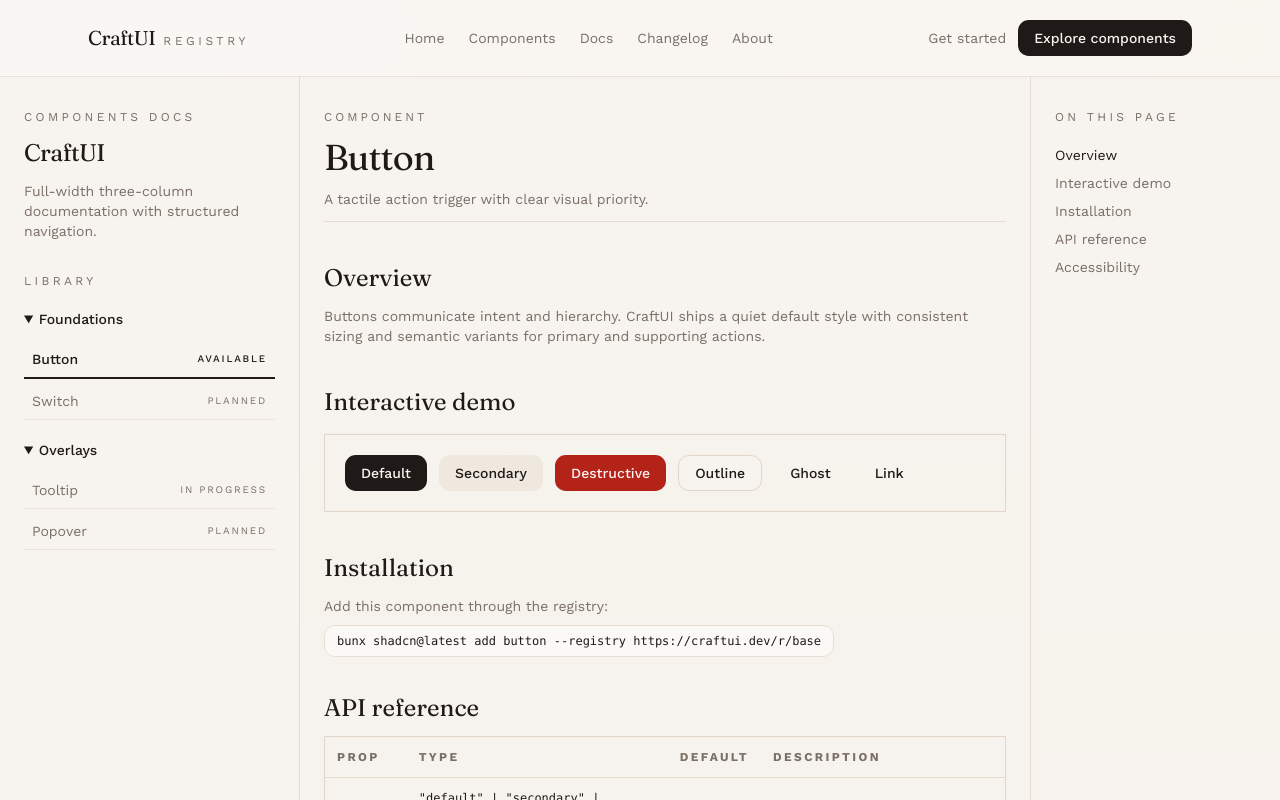
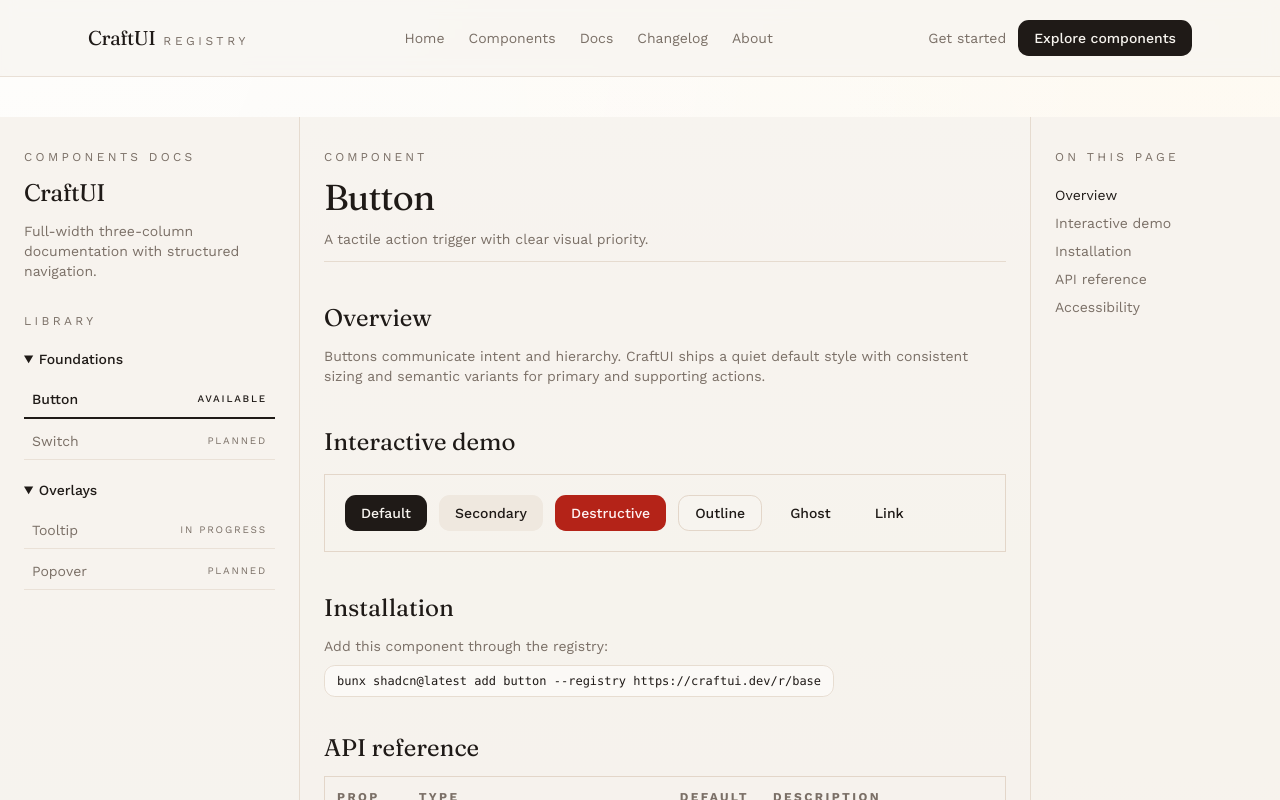
Before and after one commit to Craftui/ui, a Next.js app: page /components/button in a window 1280 px wide. Shown: the top 800 px of the page. Built offline with nearby package versions, Linux system fonts and the light colour scheme.

Commit message:
fix(layout): scope full-bleed shell to docs and components only

```diff
--- a/src/app/components/_components/component-doc-shell.tsx
+++ b/src/app/components/_components/component-doc-shell.tsx
@@ -110,12 +110,7 @@
   const current = activeComponent
 
   return (
-    <div
-      className={cn(
-        "relative left-1/2 -mt-10 w-full max-w-none -translate-x-1/2 overflow-x-hidden",
-        preset.shell
-      )}
-    >
+    <div className={cn("w-full", preset.shell)}>
       <div className="mx-auto grid min-h-[calc(100vh-170px)] w-full grid-cols-1 xl:grid-cols-[300px_minmax(0,1fr)_250px]">
         <aside className={cn("px-6 py-8", preset.sidebar)}>
           <div className="sticky top-6 space-y-8">
--- /dev/null
+++ b/src/app/components/layout.tsx
@@ -0,0 +1,11 @@
+export default function ComponentsLayout({
+  children,
+}: Readonly<{
+  children: React.ReactNode
+}>) {
+  return (
+    <div className="relative left-1/2 -mt-10 w-dvw max-w-none -translate-x-1/2 overflow-x-hidden pb-20 pt-10">
+      {children}
+    </div>
+  )
+}
--- /dev/null
+++ b/src/app/docs/layout.tsx
@@ -0,0 +1,11 @@
+export default function DocsLayout({
+  children,
+}: Readonly<{
+  children: React.ReactNode
+}>) {
+  return (
+    <div className="relative left-1/2 -mt-10 w-dvw max-w-none -translate-x-1/2 overflow-x-hidden px-6 pb-20 pt-10">
+      {children}
+    </div>
+  )
+}
--- a/src/app/layout.tsx
+++ b/src/app/layout.tsx
@@ -29,7 +29,7 @@
       <body className={`${display.variable} ${body.variable} antialiased`}>
         <div className="min-h-screen">
           <SiteHeader />
-          <main className="w-full pt-10">
+          <main className="mx-auto w-full max-w-6xl px-6 pb-20 pt-10">
             {children}
           </main>
           <SiteFooter />
--- a/src/app/page.tsx
+++ b/src/app/page.tsx
@@ -21,7 +21,7 @@
 
 export default function Home() {
   return (
-    <div className="mx-auto w-full max-w-6xl space-y-20 px-6">
+    <div className="space-y-20">
       <section className="grid gap-12 pt-6 lg:grid-cols-[1.2fr_0.8fr]">
         <div className="space-y-6">
           <p className="text-xs uppercase tracking-[0.35em] text-muted-foreground">
```
